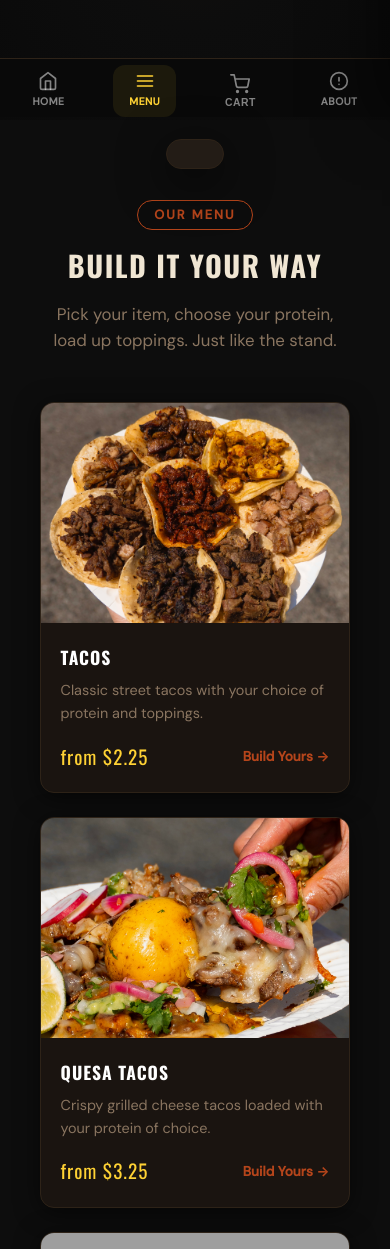
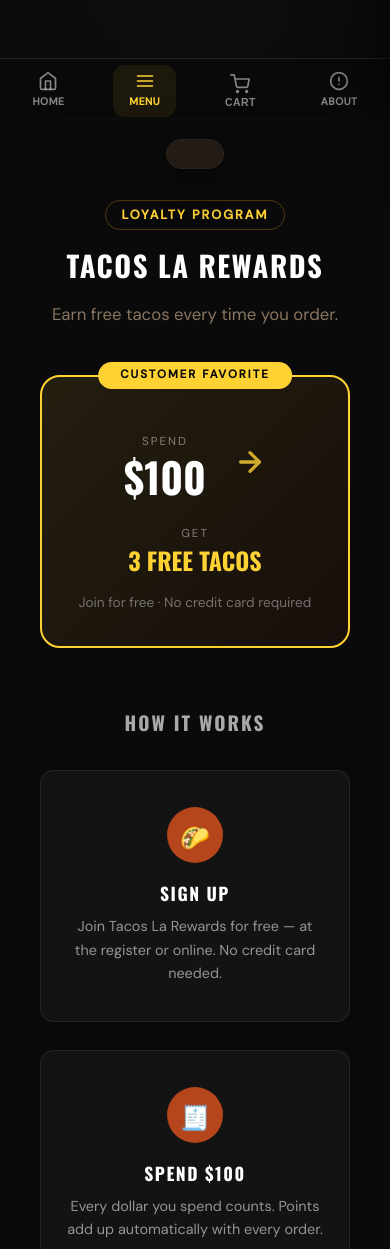
Before and after one commit to cherukupalliphaniteja/Tacos_LA_26, a Flask app: page / in a window 390 px wide. Shown: the part 727-1976 px from the top of the page. Run offline with Flask 3, Linux system fonts and the light colour scheme; some libraries are stand-ins or nearby versions; grey boxes are pictures that could not be loaded.

Commit message:
feat: Tacos La Rewards loyalty section + Neon DB config
- Gold offer card: Spend  -> Get 3 Free Tacos with Customer Favorite badge

- 3-step How It Works row (Sign Up, Spend , Get 3 Free Tacos)

- CTA buttons: Join Rewards (TODO: Square Loyalty URL) + Order Now

- New CSS: .section-chip-gold, .rewards-offer-card, .roc-* (style.css v7)

- config.py: Neon pool_pre_ping + sslmode=require for serverless cold-starts

Co-Authored-By: Claude Sonnet 4.6 <noreply@anthropic.com>

```diff
--- a/static/css/style.css
+++ b/static/css/style.css
@@ -881,6 +881,56 @@ h1, h2, h3, h4 {
 .error-page h1 { font-size: 2rem; margin-bottom: 12px; }
 .error-page p { color: var(--text-light); margin-bottom: 0; }
 
+/* ── REWARDS / LOYALTY ── */
+.section-chip-gold { color: var(--gold); border-color: var(--gold); }
+.rewards-offer-card {
+  position: relative;
+  max-width: 540px; margin: 0 auto;
+  background: linear-gradient(135deg, rgba(255,210,52,0.10) 0%, rgba(181,69,27,0.08) 100%);
+  border: 2px solid var(--gold);
+  border-radius: 20px;
+  padding: 44px 36px 32px;
+  text-align: center;
+}
+.roc-badge {
+  position: absolute; top: -15px; left: 50%; transform: translateX(-50%);
+  background: var(--gold); color: #0A0A0A;
+  font-size: 0.72rem; font-weight: 700; text-transform: uppercase; letter-spacing: 2px;
+  padding: 4px 22px; border-radius: var(--radius-full); white-space: nowrap;
+}
+.roc-body {
+  display: flex; align-items: center; justify-content: center; gap: 28px;
+  margin: 12px 0 20px; flex-wrap: wrap;
+}
+.roc-spend, .roc-earn { display: flex; flex-direction: column; align-items: center; gap: 4px; }
+.roc-label {
+  font-size: 0.72rem; text-transform: uppercase; letter-spacing: 2px;
+  color: rgba(255,255,255,0.45);
+}
+.roc-amount {
+  font-family: var(--font-display); font-size: clamp(2.6rem, 6vw, 3.8rem);
+  font-weight: 700; color: var(--white); line-height: 1;
+}
+.roc-arrow { color: var(--gold); flex-shrink: 0; opacity: 0.8; }
+.roc-reward {
+  font-family: var(--font-display); font-size: clamp(1.5rem, 4vw, 2.2rem);
+  font-weight: 700; color: var(--gold); line-height: 1; text-transform: uppercase;
+}
+.roc-sub { font-size: 0.85rem; color: rgba(255,255,255,0.40); margin-top: 4px; }
+.rewards-cta {
+  display: flex; gap: 16px; justify-content: center; margin-top: 48px; flex-wrap: wrap;
+}
+.rewards-fine-print {
+  text-align: center; font-size: 0.72rem; color: rgba(255,255,255,0.28);
+  margin-top: 14px; letter-spacing: 0.5px;
+}
+.rewards-section .section-head.light h3 {
+  font-family: var(--font-display); font-size: clamp(1.2rem, 2.5vw, 1.6rem);
+  text-transform: uppercase; letter-spacing: 2px; color: rgba(255,255,255,0.65);
+  margin-bottom: 32px; margin-top: 0;
+}
+.rewards-section .step-num { font-size: 1.5rem; line-height: 1; }
+
 /* ── RESPONSIVE ── */
 @media (max-width: 900px) {
   .nav-links { display: none; }
--- a/templates/base.html
+++ b/templates/base.html
@@ -7,7 +7,7 @@
   <meta name="csrf-token" content="{{ csrf_token() }}"/>
   <link rel="icon" href="{{ logo_url }}" type="image/png"/>
   <link href="https://fonts.googleapis.com/css2?family=Oswald:wght@400;600;700&family=DM+Sans:wght@400;500&display=swap" rel="stylesheet"/>
-  <link rel="stylesheet" href="{{ url_for('static', filename='css/style.css') }}?v=6"/>
+  <link rel="stylesheet" href="{{ url_for('static', filename='css/style.css') }}?v=7"/>
 </head>
 <body>
 
--- a/templates/home.html
+++ b/templates/home.html
@@ -16,6 +16,66 @@
       <a href="#menu" class="btn btn-fire">View Menu</a>
       <a href="#about" class="btn btn-outline">About Us</a>
     </div>
+  </div>
+</section>
+
+<!-- ═══ REWARDS / LOYALTY ═══ -->
+<section class="section section-dark rewards-section" id="rewards">
+  <div class="container">
+    <div class="section-head light">
+      <span class="section-chip section-chip-gold">Loyalty Program</span>
+      <h2>Tacos La Rewards</h2>
+      <p>Earn free tacos every time you order.</p>
+    </div>
+
+    <!-- Main Offer Card -->
+    <div class="rewards-offer-card">
+      <div class="roc-badge">Customer Favorite</div>
+      <div class="roc-body">
+        <div class="roc-spend">
+          <span class="roc-label">Spend</span>
+          <span class="roc-amount">$100</span>
+        </div>
+        <div class="roc-arrow">
+          <svg width="32" height="32" viewBox="0 0 24 24" fill="none" stroke="currentColor" stroke-width="2.5" stroke-linecap="round" stroke-linejoin="round"><line x1="5" y1="12" x2="19" y2="12"/><polyline points="12 5 19 12 12 19"/></svg>
+        </div>
+        <div class="roc-earn">
+          <span class="roc-label">Get</span>
+          <span class="roc-reward">3 Free Tacos</span>
+        </div>
+      </div>
+      <p class="roc-sub">Join for free &middot; No credit card required</p>
+    </div>
+
+    <!-- How It Works -->
+    <div class="section-head light" style="margin-top:60px; margin-bottom:32px;">
+      <h3>How It Works</h3>
+    </div>
+    <div class="steps-grid">
+      <div class="step-card">
+        <div class="step-num">🌮</div>
+        <h4>Sign Up</h4>
+        <p>Join Tacos La Rewards for free — at the register or online. No credit card needed.</p>
+      </div>
+      <div class="step-card">
+        <div class="step-num">🧾</div>
+        <h4>Spend $100</h4>
+        <p>Every dollar you spend counts. Points add up automatically with every order.</p>
+      </div>
+      <div class="step-card">
+        <div class="step-num">🎉</div>
+        <h4>Get 3 Free Tacos</h4>
+        <p>Redeem your reward on your next visit. Three tacos, on the house — no strings.</p>
+      </div>
+    </div>
+
+    <!-- CTA Buttons -->
+    <div class="rewards-cta">
+      {# TODO: Replace '#rewards' below with the Square Loyalty signup URL when available #}
+      <a href="#rewards" class="btn btn-fire">Join Rewards</a>
+      <a href="#menu" class="btn btn-outline">Order Now</a>
+    </div>
+    <p class="rewards-fine-print">Rewards tracked and managed via Square Loyalty POS. Available in-store and on qualifying online orders.</p>
   </div>
 </section>
 
```
Also changed, not shown: config.py (+10 -1 lines).
